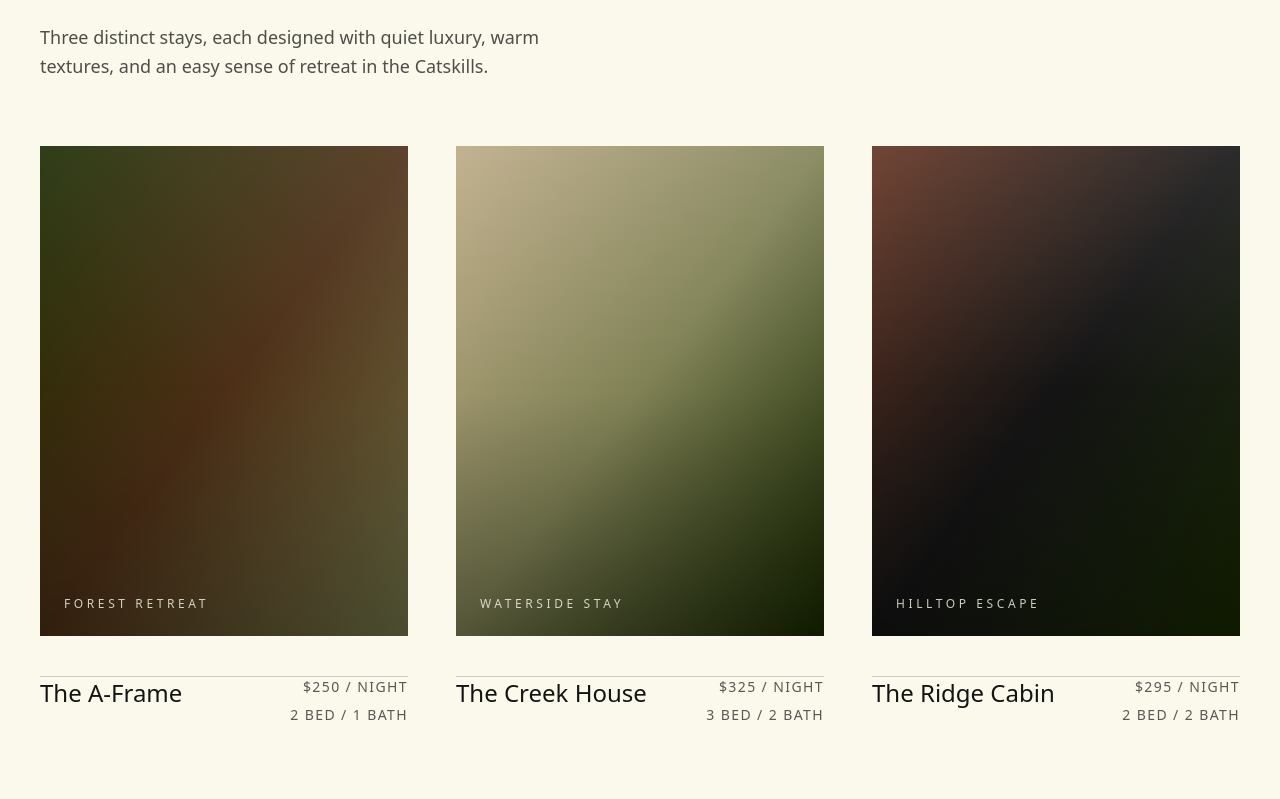
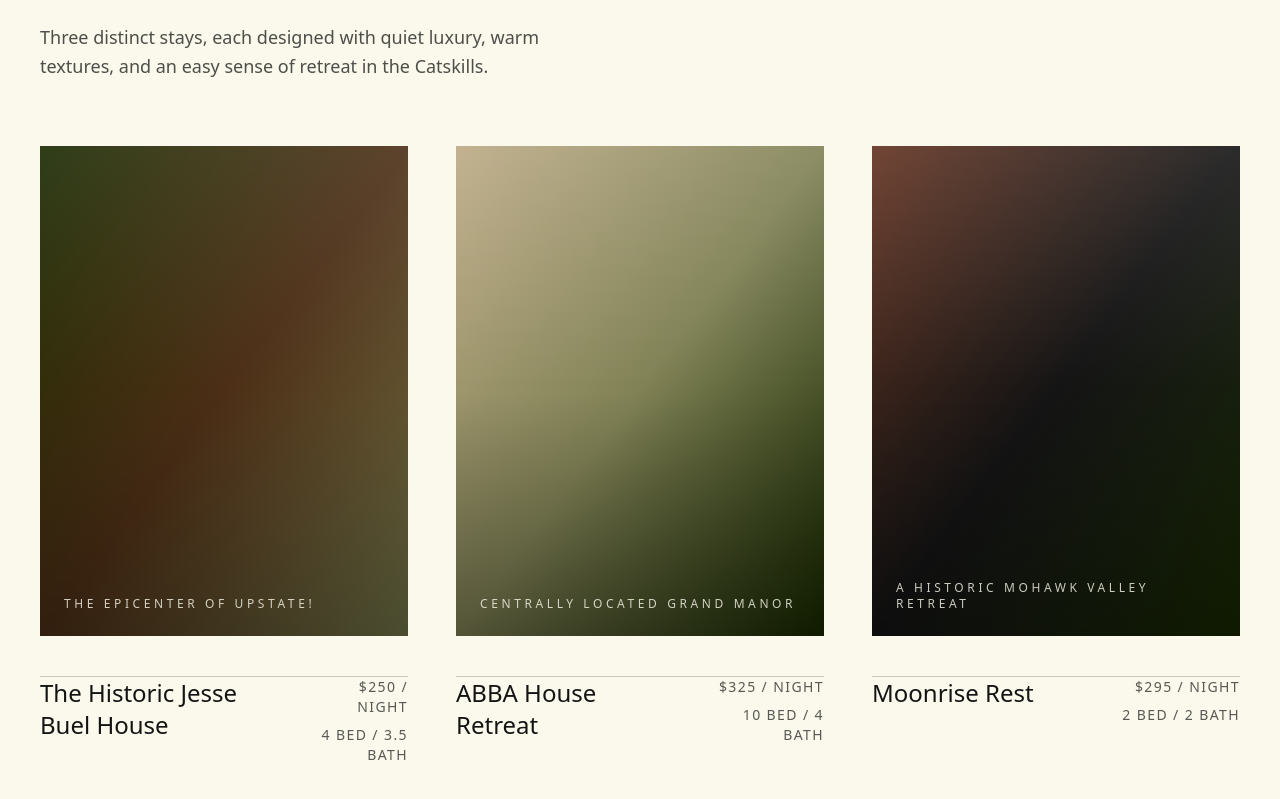
Before and after one commit to arizonacan/tom-rental-properties, a Next.js app: page / in a window 1280 px wide. Shown: the part 1040-1839 px from the top of the page. Built offline with nearby package versions, Linux system fonts and the light colour scheme; a web font is replaced by a local one.

Commit message:
Property info update

```diff
--- a/app/components/PropertyGrid.tsx
+++ b/app/components/PropertyGrid.tsx
@@ -1,23 +1,23 @@
 const properties = [
   {
-    name: "The A-Frame",
+    name: "The Historic Jesse Buel House",
     price: "$250 / night",
-    specs: "2 Bed / 1 Bath",
-    label: "Forest Retreat",
+    specs: "4 Bed / 3.5 Bath",
+    label: "The epicenter of Upstate!",
     palette: "from-woodhouse-forest via-woodhouse-rustic/70 to-woodhouse-olive/60",
   },
   {
-    name: "The Creek House",
+    name: "ABBA House Retreat",
     price: "$325 / night",
-    specs: "3 Bed / 2 Bath",
-    label: "Waterside Stay",
+    specs: "10 Bed / 4 Bath",
+    label: "Centrally Located Grand Manor",
     palette: "from-woodhouse-beige via-woodhouse-olive/70 to-woodhouse-forest",
   },
   {
-    name: "The Ridge Cabin",
+    name: "Moonrise Rest",
     price: "$295 / night",
     specs: "2 Bed / 2 Bath",
-    label: "Hilltop Escape",
+    label: "A Historic Mohawk Valley Retreat",
     palette: "from-woodhouse-rustic via-woodhouse-charcoal to-woodhouse-forest",
   },
 ];
```
